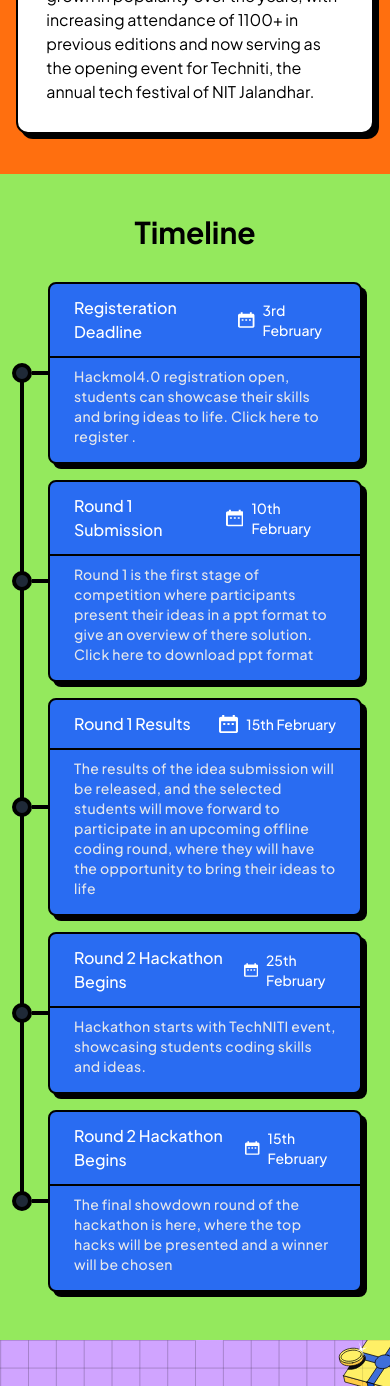
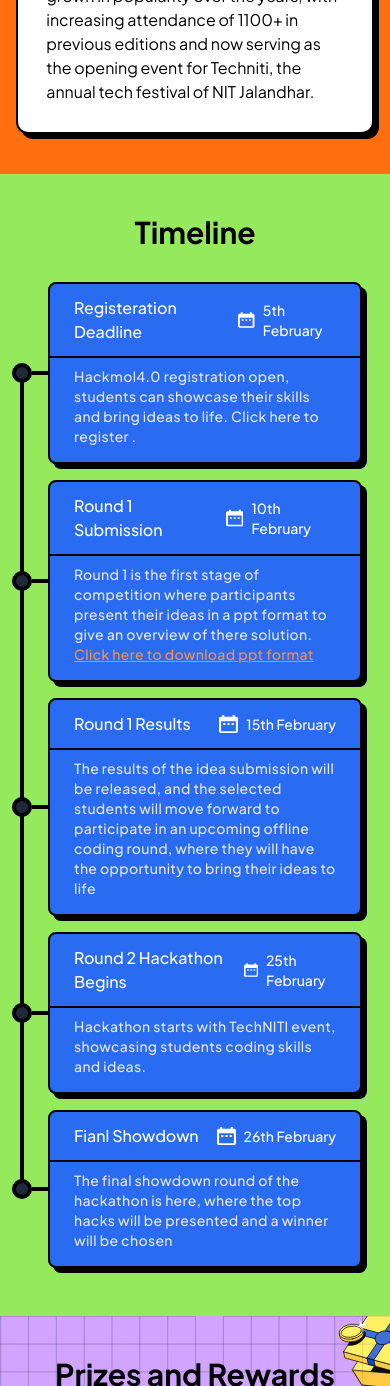
Before and after one commit to gdgcnitj/hackmol-4, a Next.js app: page / in a window 390 px wide. Shown: the part 1343-2729 px from the top of the page. Built offline with nearby package versions, Linux system fonts and the light colour scheme; a web font is replaced by a local one.

Commit message:
minor changes in timeline

```diff
--- a/src/components/Hero/Navbar.jsx
+++ b/src/components/Hero/Navbar.jsx
@@ -112,14 +112,14 @@
                       INFO
                     </Link>
                   </li>
-                  {/* <li className="text-white text-extrabold font-bold  md:text-xl hover:text-indigo-200">
+                  <li className="text-white text-extrabold font-bold  md:text-xl hover:text-indigo-200">
                     <Link
                       href={'#schedule'}
                       scroll={false}
                     >
-                      SCHEDULE
+                      TIMELINE
                     </Link>
-                  </li>  */}
+                  </li>
                   <li className="text-white text-extrabold font-bold  md:text-xl hover:text-indigo-200">
                     <Link
                       href={'#prizes'}
--- a/src/components/Timeline/TimeLine2.js
+++ b/src/components/Timeline/TimeLine2.js
@@ -2,7 +2,7 @@
 
 function TimeLine2() {
     return (
-        <div class=" bg-[#94e95d] hidden md:block py-10  mx-auto px-5">
+        <div class=" bg-[#94e95d] hidden md:block py-10  mx-auto px-5" id='schedule'>
             <div class="  relative w-full  ">
             <div>
                     <h1 className="justify-center h-1/2 text-black  text-3xl md:text-4xl font-extrabold items-center pb-6 text-center ">Timeline</h1>
@@ -21,7 +21,7 @@
                                         <svg width="19" height="18" viewBox="0 0 19 18" fill="none" xmlns="http://www.w3.org/2000/svg">
                                             <path d="M6.33333 8.1H4.22222V9.9H6.33333V8.1ZM10.5556 8.1H8.44444V9.9H10.5556V8.1ZM14.7778 8.1H12.6667V9.9H14.7778V8.1ZM16.8889 1.8H15.8333V0H13.7222V1.8H5.27778V0H3.16667V1.8H2.11111C0.939444 1.8 0.0105555 2.61 0.0105555 3.6L0 16.2C0 16.6774 0.22242 17.1352 0.61833 17.4728C1.01424 17.8104 1.55121 18 2.11111 18H16.8889C18.05 18 19 17.19 19 16.2V3.6C19 2.61 18.05 1.8 16.8889 1.8ZM16.8889 16.2H2.11111V6.3H16.8889V16.2Z" fill="white" />
                                         </svg>
-                                             3rd February
+                                             5th February
 
                                     </div>
                                     </h3>
@@ -48,7 +48,7 @@
                                     </div>
                                     </h3>
                                     <p class="text-sm font-medium  tracking-wide text-gray-200 text-opacity-100  px-6 pb-4">
-                                    Round 1 is the first stage of competition  where participants present their ideas in a ppt format to give an overview of there solution. <a className='text-[#fb923c] underline'  href="https://docs.google.com/presentation/d/1QzHO19C7BRt7Lsec8OS0GSaMTiQMhdcMqeIYp1uM6fs/edit#slide=id.p">Click here to download ppt format</a>
+                                    Round 1 is the first stage of competition  where participants present their ideas in a ppt format to give an overview of there solution. <a className='text-[#fb923c] underline'  href="https://docs.google.com/presentation/d/1QzHO19C7BRt7Lsec8OS0GSaMTiQMhdcMqeIYp1uM6fs/edit#slide=id.p" target='_blank'>Click here to download ppt format</a>
                                         </p>
                                 </div>
                             </div>
--- a/src/components/Timeline/TimelineMobile.js
+++ b/src/components/Timeline/TimelineMobile.js
@@ -21,7 +21,7 @@
                                 <svg width="19" height="18" viewBox="0 0 19 18" fill="none" xmlns="http://www.w3.org/2000/svg">
                                     <path d="M6.33333 8.1H4.22222V9.9H6.33333V8.1ZM10.5556 8.1H8.44444V9.9H10.5556V8.1ZM14.7778 8.1H12.6667V9.9H14.7778V8.1ZM16.8889 1.8H15.8333V0H13.7222V1.8H5.27778V0H3.16667V1.8H2.11111C0.939444 1.8 0.0105555 2.61 0.0105555 3.6L0 16.2C0 16.6774 0.22242 17.1352 0.61833 17.4728C1.01424 17.8104 1.55121 18 2.11111 18H16.8889C18.05 18 19 17.19 19 16.2V3.6C19 2.61 18.05 1.8 16.8889 1.8ZM16.8889 16.2H2.11111V6.3H16.8889V16.2Z" fill="white" />
                                 </svg>
-                                     3rd February
+                                     5th February
 
                             </div>
                             </h3>
@@ -50,7 +50,7 @@
                             </div>
                             </h3>
                             <p class="text-sm font-medium  tracking-wide text-gray-200 text-opacity-100  px-6 pb-4">
-                            Round 1 is the first stage of competition  where participants present their ideas in a ppt format to give an overview of there solution. Click here to download ppt format
+                            Round 1 is the first stage of competition  where participants present their ideas in a ppt format to give an overview of there solution. <a className='text-[#fb923c] underline'  href="https://docs.google.com/presentation/d/1QzHO19C7BRt7Lsec8OS0GSaMTiQMhdcMqeIYp1uM6fs/edit#slide=id.p" target='_blank'>Click here to download ppt format</a>
 </p>
                         </div>
                     </div>
@@ -111,11 +111,11 @@
                     </div>
                     <div class="flex-1 ml-4 z-10 font-medium">
                     <div class="order-1 relative shadow-3xl border-2 border-black  my-2 space-y-2 bg-blue rounded-lg shadow-only transition-ease ">
-                            <h3 class="flex items-center gap-3 pb-3  text-white text-base  px-6 pt-3  border-b-2 border-black w-full justify-between ">  Round 2 Hackathon Begins  <div className='flex items-center gap-2 text-sm ' >
+                            <h3 class="flex items-center gap-3 pb-3  text-white text-base  px-6 pt-3  border-b-2 border-black w-full justify-between ">  Fianl Showdown  <div className='flex items-center gap-2 text-sm ' >
                                 <svg width="19" height="18" viewBox="0 0 19 18" fill="none" xmlns="http://www.w3.org/2000/svg">
                                     <path d="M6.33333 8.1H4.22222V9.9H6.33333V8.1ZM10.5556 8.1H8.44444V9.9H10.5556V8.1ZM14.7778 8.1H12.6667V9.9H14.7778V8.1ZM16.8889 1.8H15.8333V0H13.7222V1.8H5.27778V0H3.16667V1.8H2.11111C0.939444 1.8 0.0105555 2.61 0.0105555 3.6L0 16.2C0 16.6774 0.22242 17.1352 0.61833 17.4728C1.01424 17.8104 1.55121 18 2.11111 18H16.8889C18.05 18 19 17.19 19 16.2V3.6C19 2.61 18.05 1.8 16.8889 1.8ZM16.8889 16.2H2.11111V6.3H16.8889V16.2Z" fill="white" />
                                 </svg>
-                                15th February
+                                26th February
 
                             </div>
                             </h3>
```
